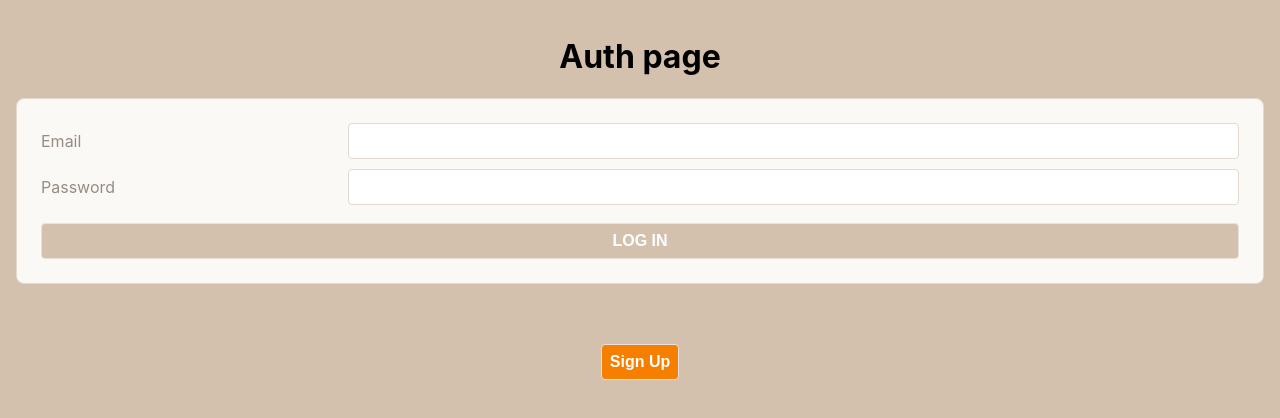
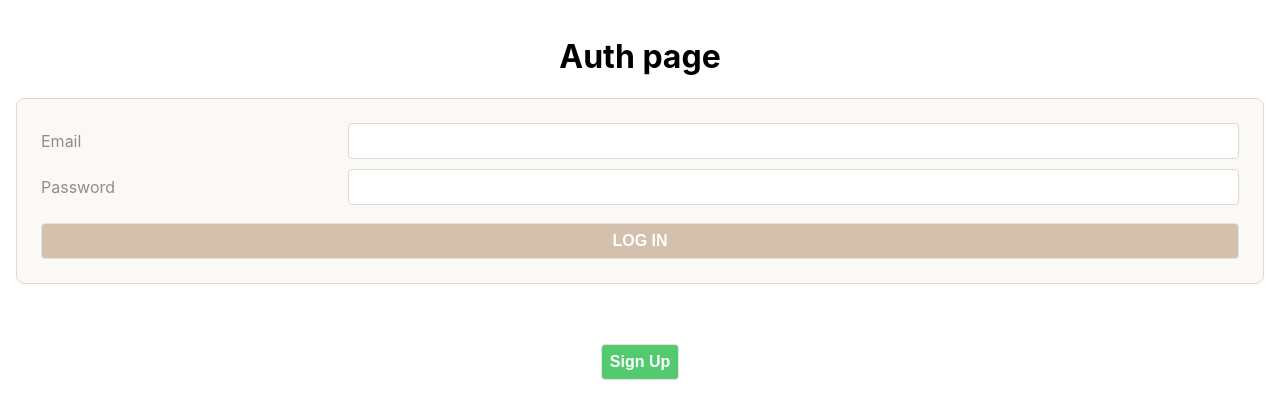
Before and after one commit to ljzepeda/MERN-Recipes, a React (Create React App) app: page /recipes/1 in a window 1280 px wide. Shown: the top 418 px of the page. Built offline with nearby package versions, Linux system fonts and the light colour scheme.

Commit message:
Completed MVP

```diff
--- a/package.json
+++ b/package.json
@@ -1,5 +1,5 @@
 {
-  "name": "mern-recipes",
+  "name": "MERN-recipes",
   "version": "0.1.0",
   "private": true,
   "dependencies": {
--- a/src/index.css
+++ b/src/index.css
@@ -19,7 +19,7 @@ code {
   --tan-2: #E7E2DD;
   --tan-3: #E2D9D1;
   --tan-4: #D3C1AE;
-  --orange: #F67F00;
+  --green: #53ca6f;
   --text-light: #968c84;
   --text-dark: #615954;
 }
@@ -37,7 +37,7 @@ body {
     sans-serif;
   -webkit-font-smoothing: antialiased;
   -moz-osx-font-smoothing: grayscale;
-  background-color: var(--tan-4);
+  background-color: var(--white);
   padding: 2vmin;
   height: 100vh;
 }
@@ -102,7 +102,7 @@ code {
 }
 
 p.error-message {
-  color: var(--orange);
+  color: var(--green);
   text-align: center;
 }
 
@@ -131,7 +131,7 @@ input {
 }
 
 input:focus {
-  border-color: var(--orange);
+  border-color: var(--green);
 }
 
 button,
@@ -139,7 +139,7 @@ a.button {
   margin: 1vmin;
   padding: 1vmin;
   color: var(--white);
-  background-color: var(--orange);
+  background-color: var(--green);
   font-size: 2vmin;
   font-weight: bold;
   text-decoration: none;
```
Also changed, not shown: 1 other file (tests, documents, lock files or other folders).
